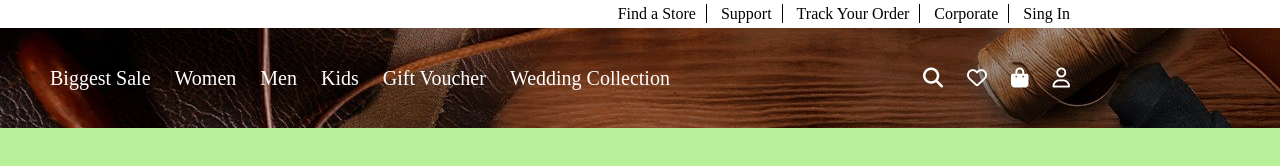
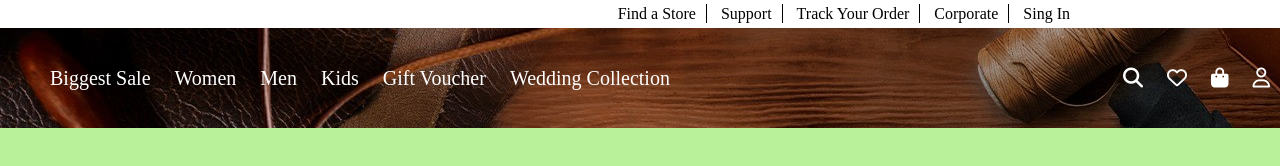
Before and after one commit to oldcoderbd/Apex-final, a plain HTML site: page index.html in a window 1280 px wide. Drawn offline with Linux system fonts and the light colour scheme.

Commit message:
Try again

```diff
--- a/style.css
+++ b/style.css
@@ -44,7 +44,7 @@ body{
 }
 .icon{
     position: absolute;
-    right: 200px;
+    right: 0px;
 }
 .icon a{
     padding: 0px 10px;
```
